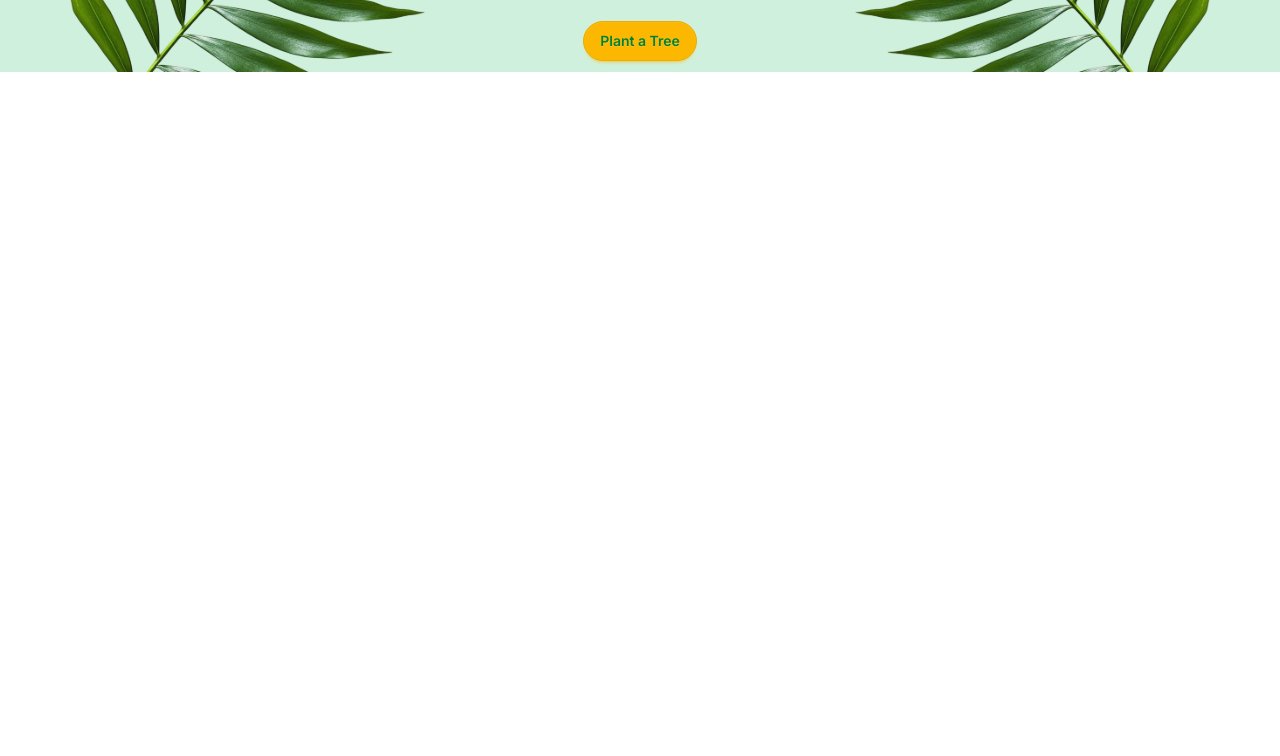
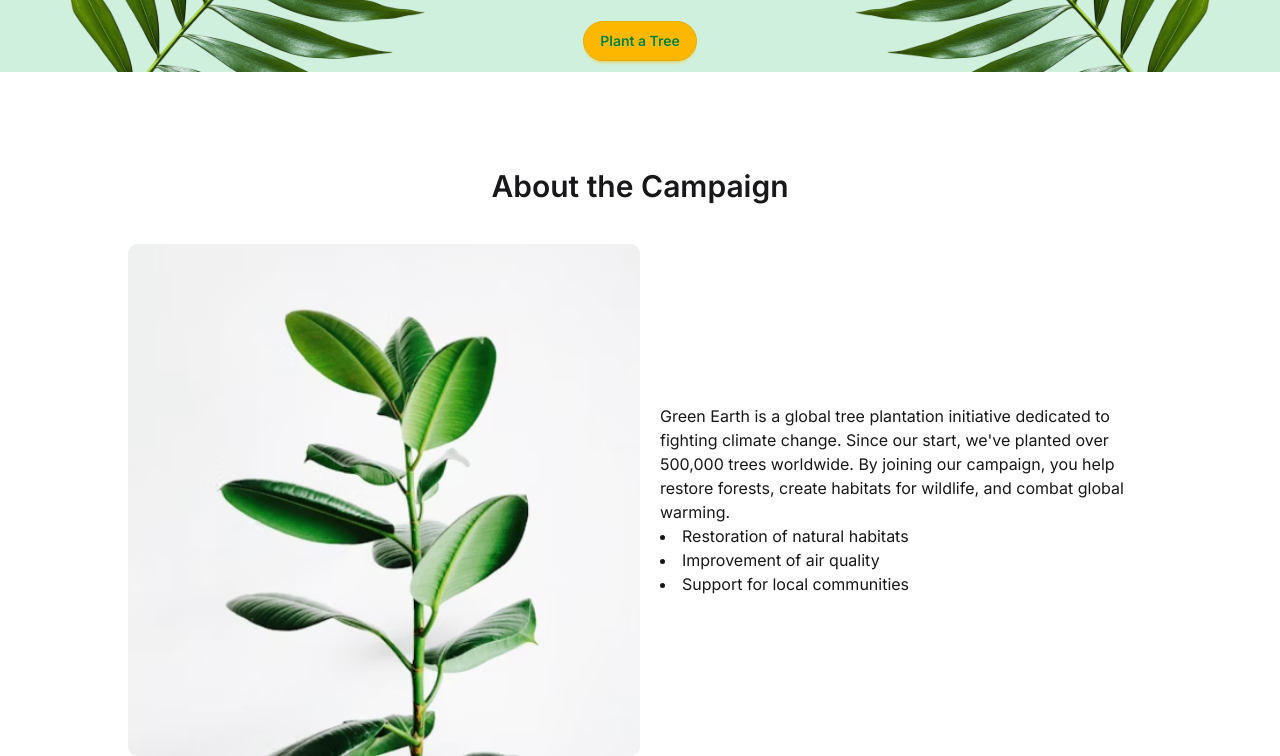
Before and after one commit to sadtafhim/Assignment6-Green-Earth, a plain HTML site: page index.html in a window 1280 px wide. Shown: the part 376-1132 px from the top of the page. Before the commit the page ends 800 px from the top, so only its background shows below. Drawn offline with nearby package versions, Linux system fonts and the light colour scheme.

Commit message:
fourth commit-about Done

```diff
--- a/index.html
+++ b/index.html
@@ -81,22 +81,49 @@
         </div>
       </div>
       <!-- banner -->
-
       <section class="bg-[#cff0dc] flex justify-between h-[383px]">
         <img class="hidden xl:block" src="assets/hero-leaf1.png" alt="" />
         <div class="h-[100%] flex flex-col justify-center items-center">
-          <h1 class="inter-font text-5xl text-center">
+          <h1 class="inter-font text-5xl text-center justify-center">
             Plant a Tree, Grow a Future
           </h1>
           <p class="text-center inter-font mt-2">
             Join our mission to plant 1 million trees and make the Earth greener
             for future generations.
           </p>
-          <button class="btn btn-warning text-green-700 rounded-3xl inter-font mt-6">
+          <button
+            class="btn btn-warning text-green-700 rounded-3xl inter-font mt-6"
+          >
             Plant a Tree
           </button>
         </div>
         <img class="hidden xl:block" src="assets/hero-leaf2.png" alt="" />
+      </section>
+      <!-- about section -->
+      <section class="max-w-5xl mx-auto mt-24">
+        <h1 class="text-center inter-font font-semibold text-3xl">
+          About the Campaign
+        </h1>
+        <div class="xl:flex gap-5 items-center mt-10">
+          <img
+            class="xl:max-w-lg max-h-lg rounded-lg"
+            src="assets/about.png"
+            alt=""
+          />
+          <div class="m-5 xl:m-0">
+            <p class="inter-font text-center xl:text-left">
+              Green Earth is a global tree plantation initiative dedicated to
+              fighting climate change. Since our start, we've planted over
+              500,000 trees worldwide. By joining our campaign, you help restore
+              forests, create habitats for wildlife, and combat global warming.
+            </p>
+            <ul class="list-disc list-inside text-center xl:text-left">
+              <li class="inter-font">Restoration of natural habitats</li>
+              <li class="inter-font">Improvement of air quality</li>
+              <li class="inter-font">Support for local communities</li>
+            </ul>
+          </div>
+        </div>
       </section>
     </header>
     <!-- linking js -->
```
